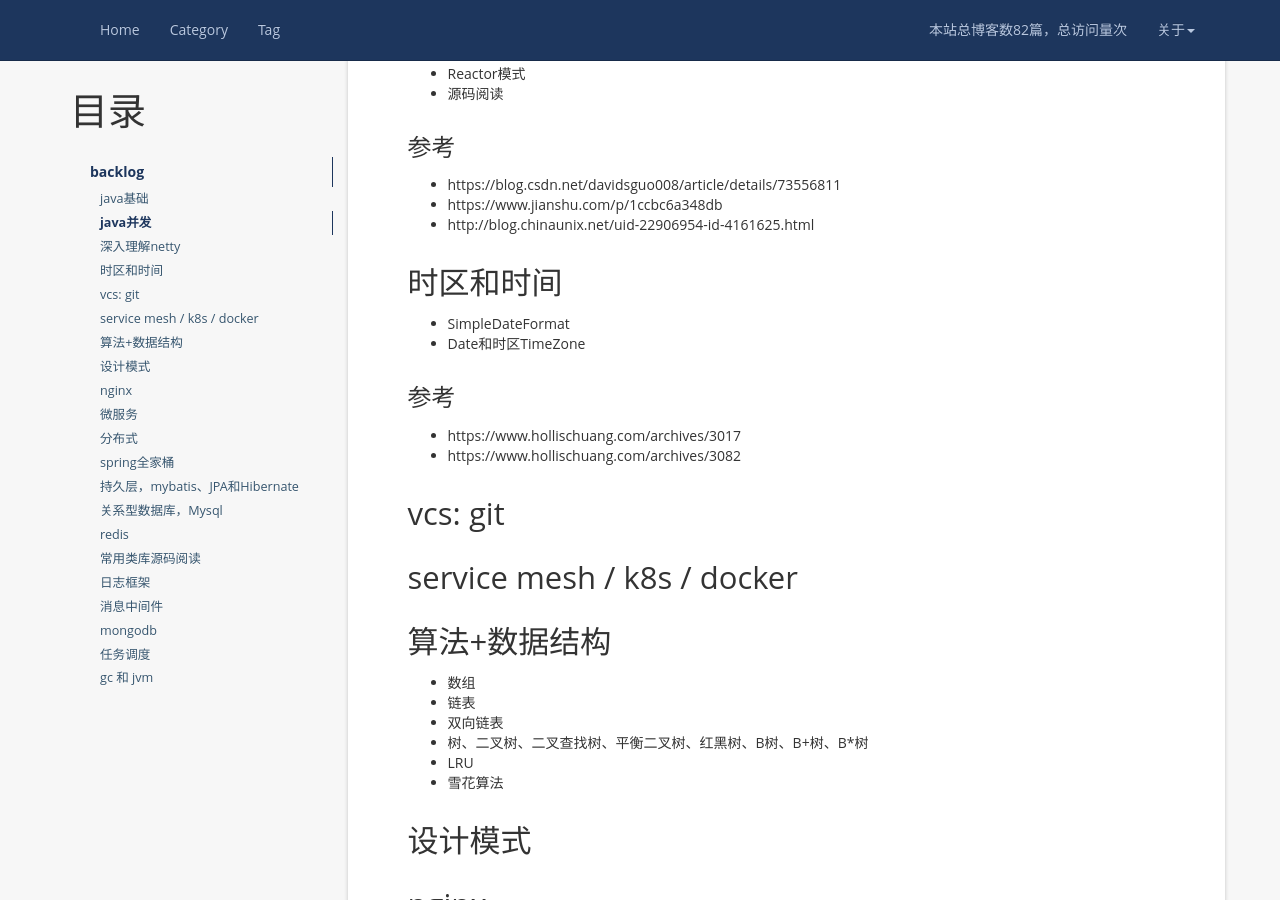
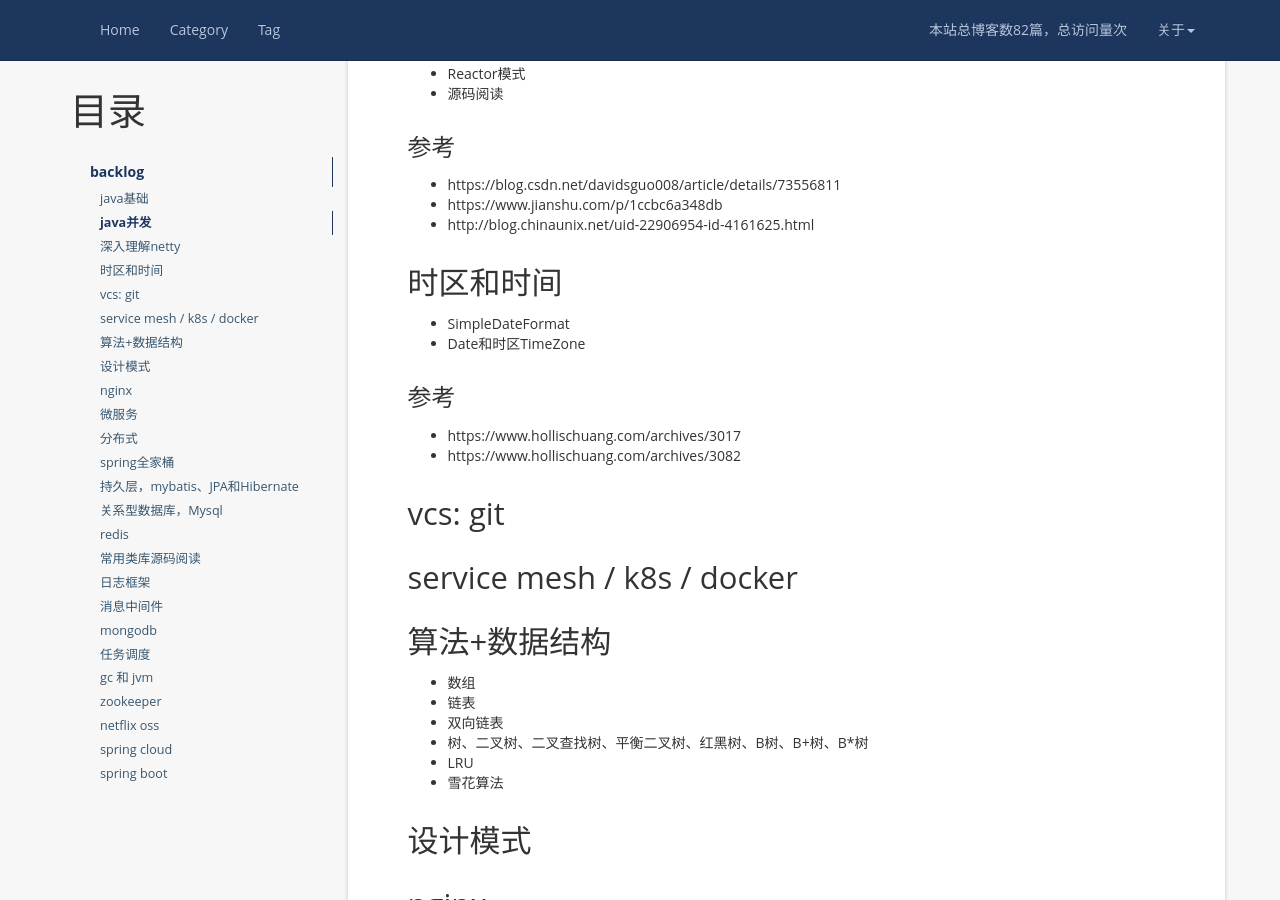
Before and after one commit to zhangfb95/zhangfb95.github.io.bak, a Jekyll site: the page built from plan.md, in a window 1280 px wide and 900 px high, scrolled down 615 px. Built offline with Jekyll 4.4.1, drawn with Linux system fonts in a browser that asks for light colours; nearby versions of some CDN libraries; a script that is not in the unit is left out; comment, search, counter and statistics services are not loaded; some of the changed text lies outside the part shown.

Commit message:
修改我的计划，增加zookeeper、spring cloud和spring boot

```diff
--- a/plan.md
+++ b/plan.md
@@ -91,3 +91,13 @@ quartz / 分布式任务调度器
 ## gc 和 jvm
 
 性能调优
+
+## zookeeper
+
+## netflix oss
+
+feign / eureka / hystrix / zuul
+
+## spring cloud
+
+## spring boot
```
